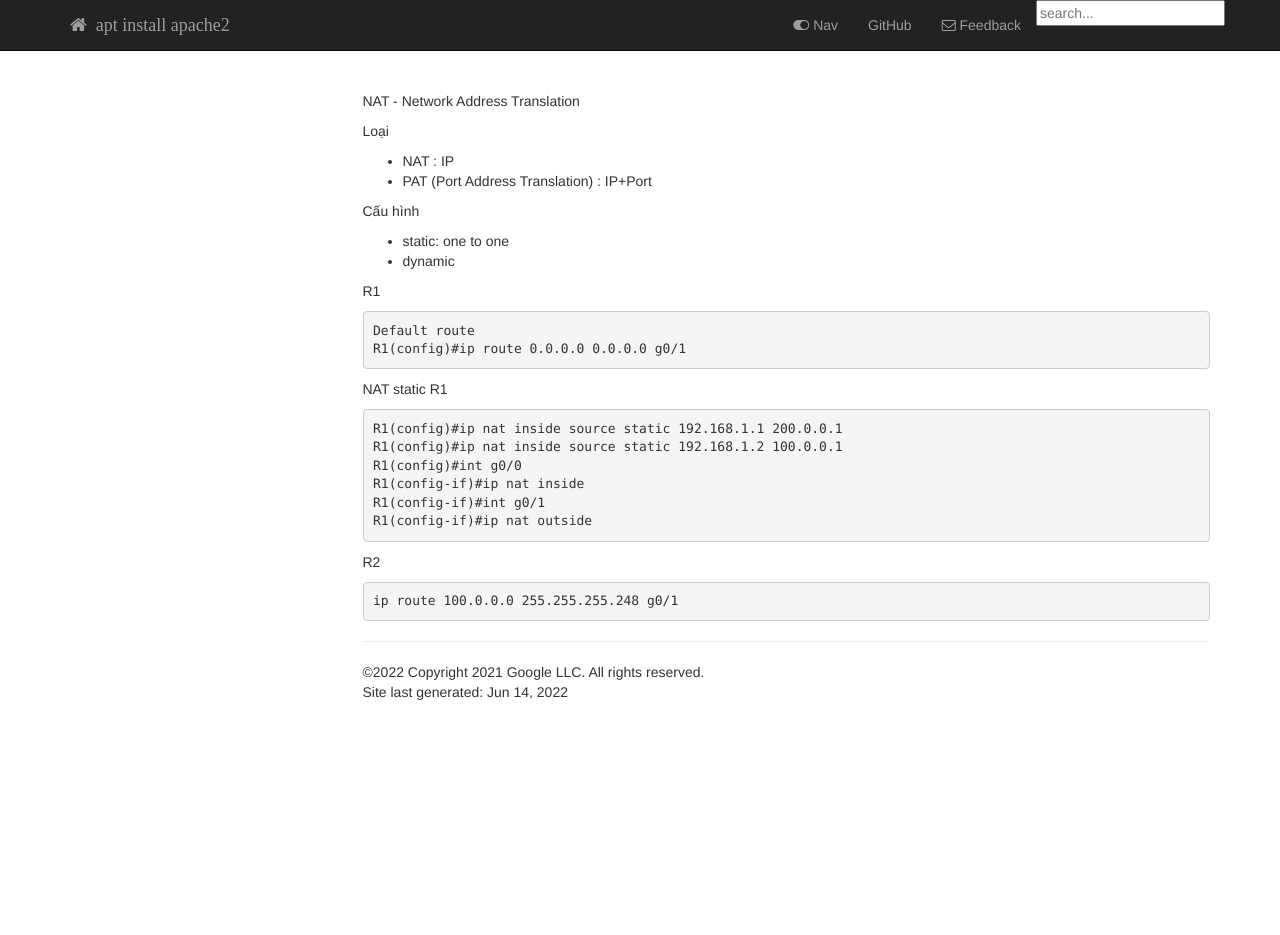
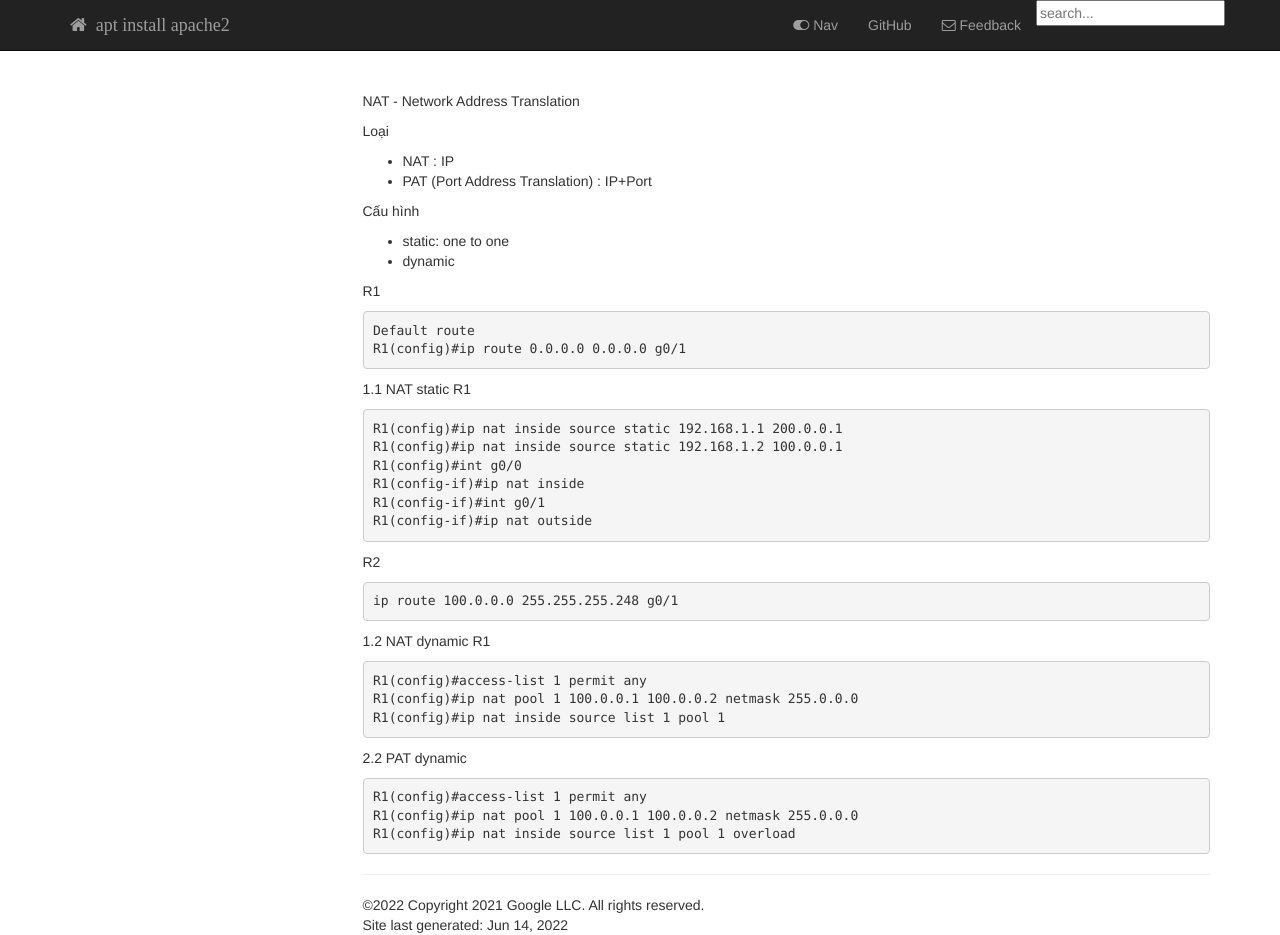
Before and after one commit to aptinstallapache2/aptinstallapache2.github.io, a Jekyll site: the page built from pages/CCNA/NAT.md, in a window 1280 px wide. Built offline with Jekyll 4.4.1, drawn with Linux system fonts in a browser that asks for light colours; nearby versions of some CDN libraries; our own code applies the rules of GitHub Pages for plain Markdown files; library files that are not in the unit come from our copies; comment, search, counter and statistics services are not loaded; before the commit the page ends 900 px from its top, so only the background shows below that.

Commit message:
Update NAT.md

````diff
--- a/pages/CCNA/NAT.md
+++ b/pages/CCNA/NAT.md
@@ -16,7 +16,7 @@ R1(config)#ip route 0.0.0.0 0.0.0.0 g0/1
 ```
 
 
-NAT static
+1.1 NAT static
 R1
 ```
 R1(config)#ip nat inside source static 192.168.1.1 200.0.0.1
@@ -30,3 +30,18 @@ R2
 ```
 ip route 100.0.0.0 255.255.255.248 g0/1
 ```
+
+1.2 NAT dynamic
+R1
+```
+R1(config)#access-list 1 permit any
+R1(config)#ip nat pool 1 100.0.0.1 100.0.0.2 netmask 255.0.0.0
+R1(config)#ip nat inside source list 1 pool 1
+```
+
+2.2 PAT dynamic
+```
+R1(config)#access-list 1 permit any
+R1(config)#ip nat pool 1 100.0.0.1 100.0.0.2 netmask 255.0.0.0
+R1(config)#ip nat inside source list 1 pool 1 overload
+```
````
